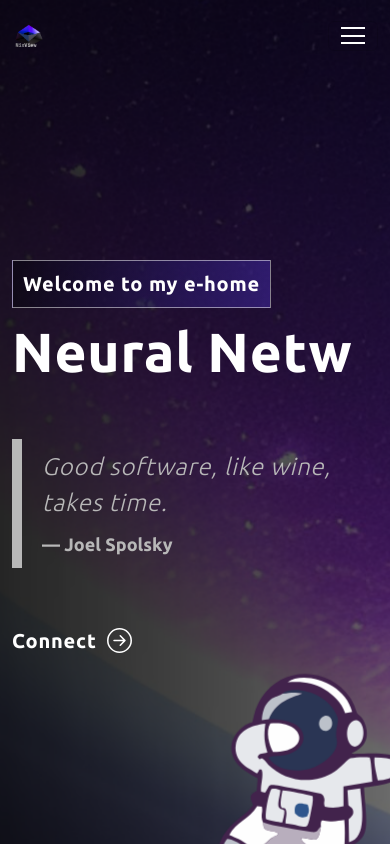
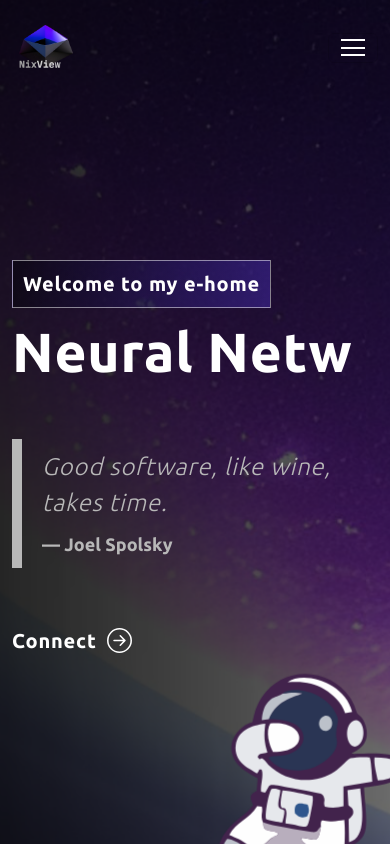
Before and after one commit to Nic-DC/Nix, a React (Create React App) app in the folder client/: page / in a window 390 px wide. Shown: the top 844 px of the page. Built offline with nearby package versions, Linux system fonts and the light colour scheme; no server answers.

Commit message:
test logo

```diff
--- a/client/src/App.css
+++ b/client/src/App.css
@@ -240,6 +240,12 @@ nav.navbar .navbar-toggler[aria-expanded="true"] .navbar-toggler-icon:before {
 }
 nav.navbar .navbar-toggler[aria-expanded="true"] .navbar-toggler-icon {
   border-color: transparent;
+}
+
+@media (max-width: 768px) {
+  nav.navbar a.navbar-brand {
+    width: 18%; /* 100% bigger than the original 9% */
+  }
 }
 
 /************ Banner Css ************/
```
